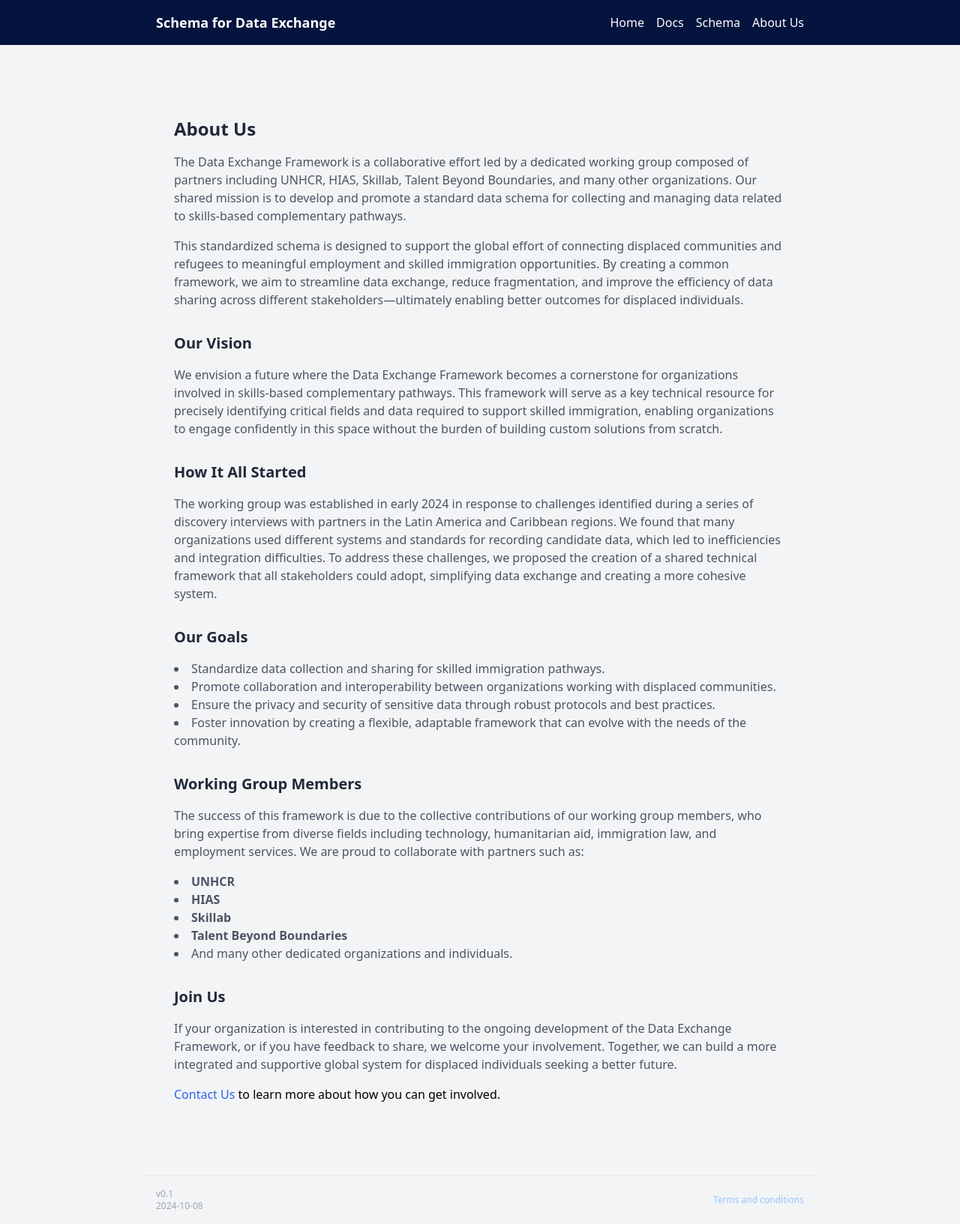
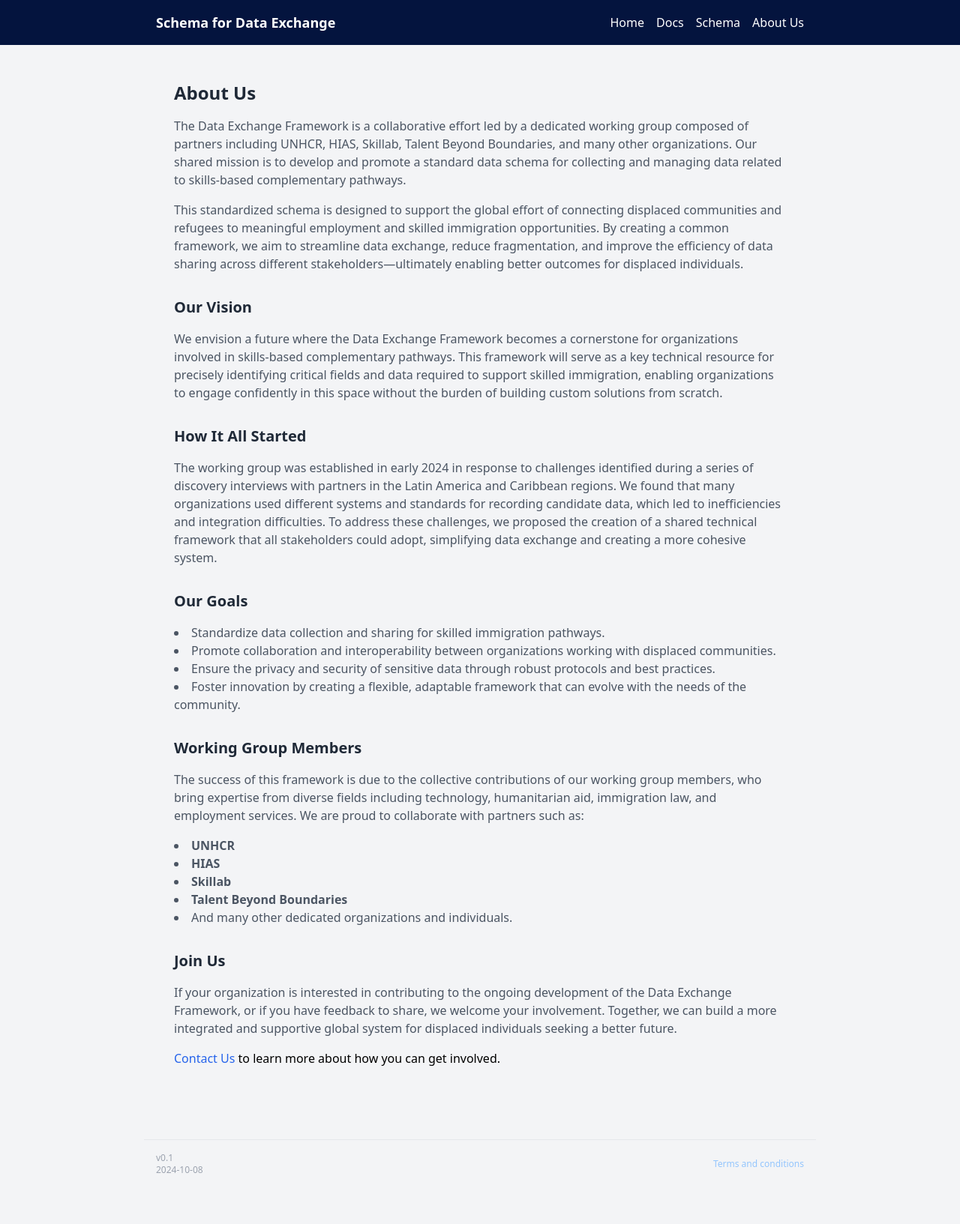
Before and after one commit to TalentLift/schema_for_data_exchange, a Jekyll site: the page built from about.md, in a window 1280 px wide. Shown: the whole page at 75% size. Built offline with Jekyll 4.4.1, drawn with Linux system fonts in a browser that asks for light colours; after the commit the page ends 1585 px from its top, so only the background shows below that.

Commit message:
fix padding

```diff
--- a/about.md
+++ b/about.md
@@ -4,7 +4,7 @@ title: About Us
 permalink: /about/
 ---
 
-<div class="max-w-4xl mx-auto py-12 px-6">
+<div class="max-w-4xl mx-auto pb-12 px-6">
 
   <h2 class="text-2xl font-bold text-gray-800">About Us</h2>
   <p class="mt-4 text-gray-600">
```
Also changed, not shown: documentation.md (+1 -1 lines).
